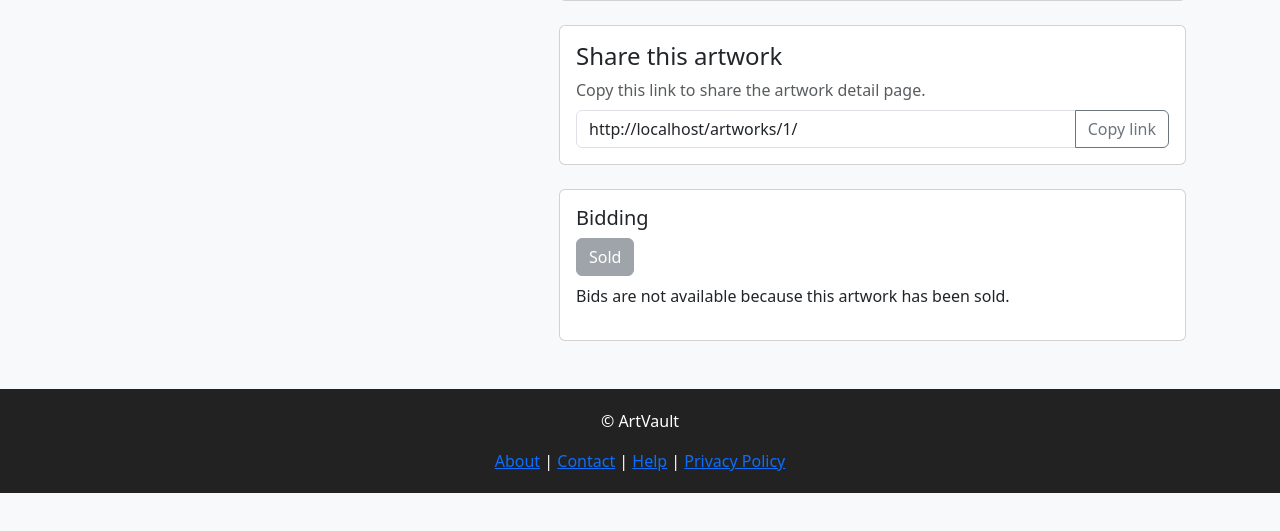
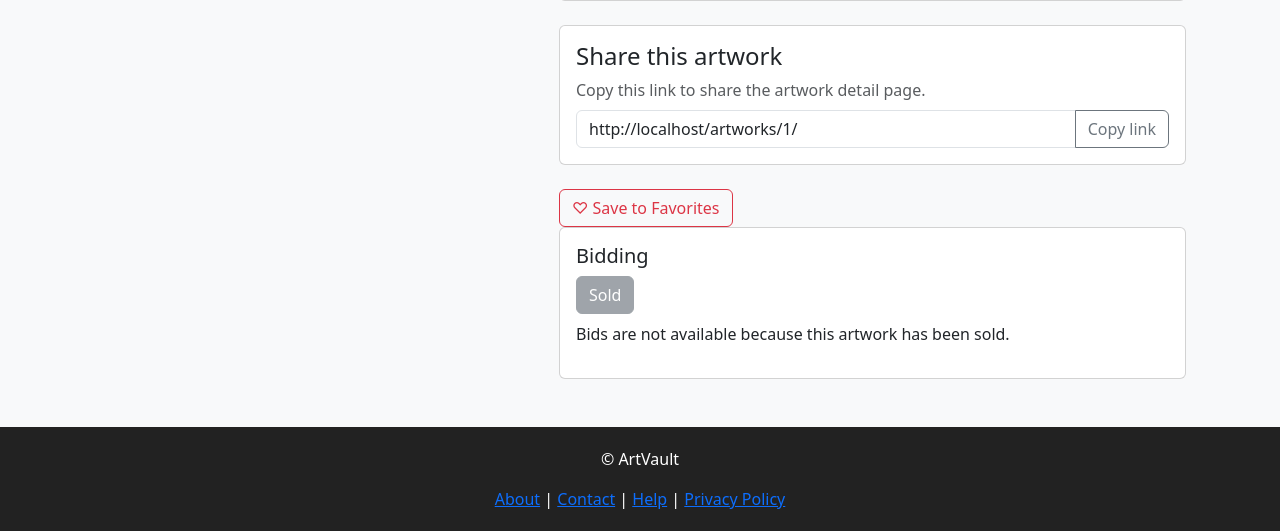
Before and after one commit to Alexander-HR/ArtVault, a Django app: page /artworks/1/ in a window 1280 px wide. Shown: the part 781-1312 px from the top of the page. Before the commit the page ends 1274 px from the top, so only its background shows below. Run offline with Django 5.2, Linux system fonts and the light colour scheme; tables that the repository leaves empty hold one stand-in row (values such as "Sample post"); grey boxes marked "Sample" are stand-in pictures.

Commit message:
Fix favorites button behavior

```diff
--- a/artworks/views.py
+++ b/artworks/views.py
@@ -149,17 +149,16 @@ def toggle_favorite(request, artwork_id):
         return redirect("artworks:artwork_detail", artwork_id=artwork_id)
 
     artwork = get_object_or_404(Artwork, id=artwork_id)
+
     favorite, created = Favorite.objects.get_or_create(
         user=request.user,
         artwork=artwork,
     )
 
-    if not created:
+    if created:
+        messages.success(request, "Artwork added to favorites.")
+    else:
         favorite.delete()
-        messages.success(request, "Artwork removed from favorites")
+        messages.success(request, "Artwork removed from favorites.")
 
-
-    if created:
-        messages.success(request, "Artwork added to favorites")
-
-    return redirect("artworks:artwork_detail", artwork_id=artwork_id)
+    return redirect(request.META.get("HTTP_REFERER", "artworks:index"))
--- a/templates/artworks/detail.html
+++ b/templates/artworks/detail.html
@@ -301,9 +301,9 @@
 
             </div>
             {% if request.user.is_authenticated %}
-            <div class="card mb-4">
-                <div class="card-body">
-                    <form method="post" action="{% url 'artworks:toggle_favorite' artwork.id %}" style="display: inline;">
+                <form method="post"
+                      action="{% url 'artworks:toggle_favorite' artwork.id %}"
+                      style="display: inline;">
                     {% csrf_token %}
                     {% if is_favorited %}
                         <button type="submit" class="btn btn-danger">
@@ -315,8 +315,11 @@
                         </button>
                     {% endif %}
                 </form>
-                </div>
-            </div>
+            {% else %}
+                <a class="btn btn-outline-danger"
+                   href="{% url 'login' %}?next={{ request.path }}">
+                    ♡ Save to Favorites
+                </a>
             {% endif %}
             <script>
 
```
Also changed, not shown: templates/artworks/index.html (+19 -4 lines). Lines whose indentation alone changed are shown as unchanged.
